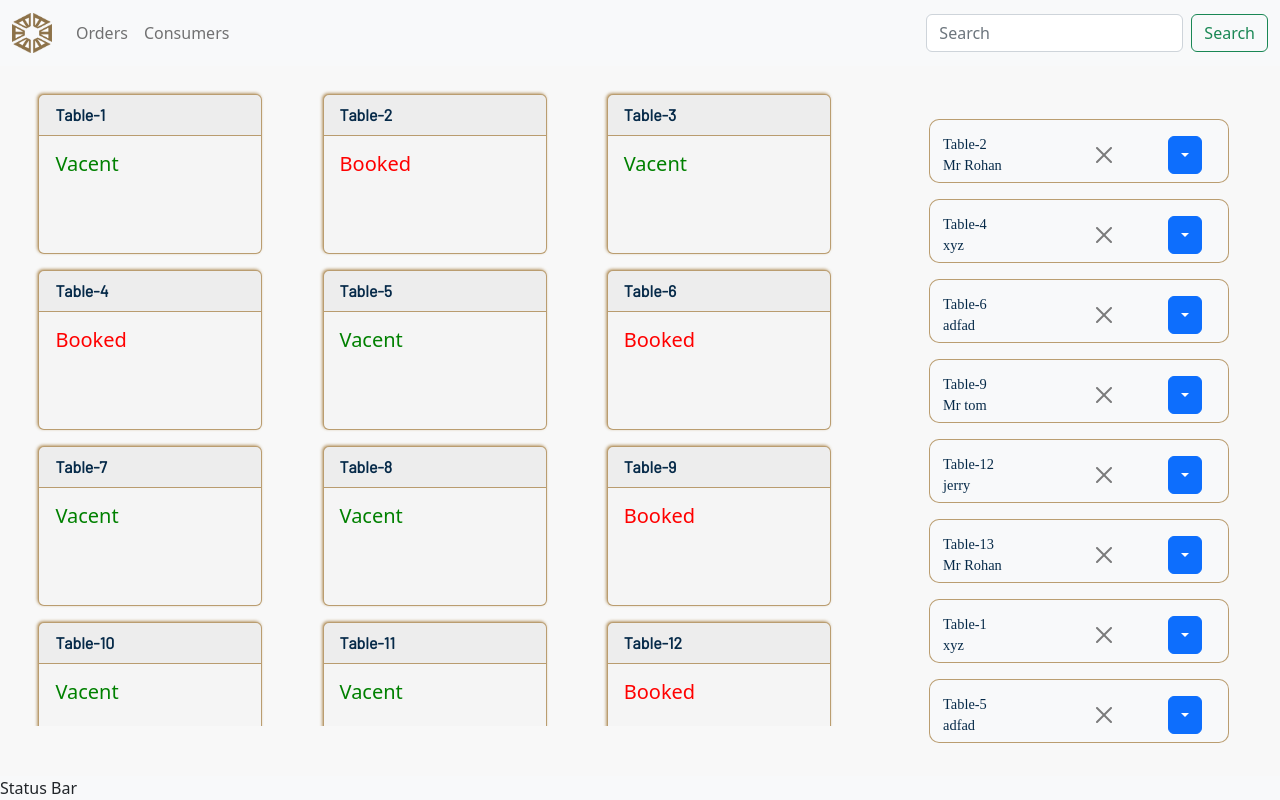
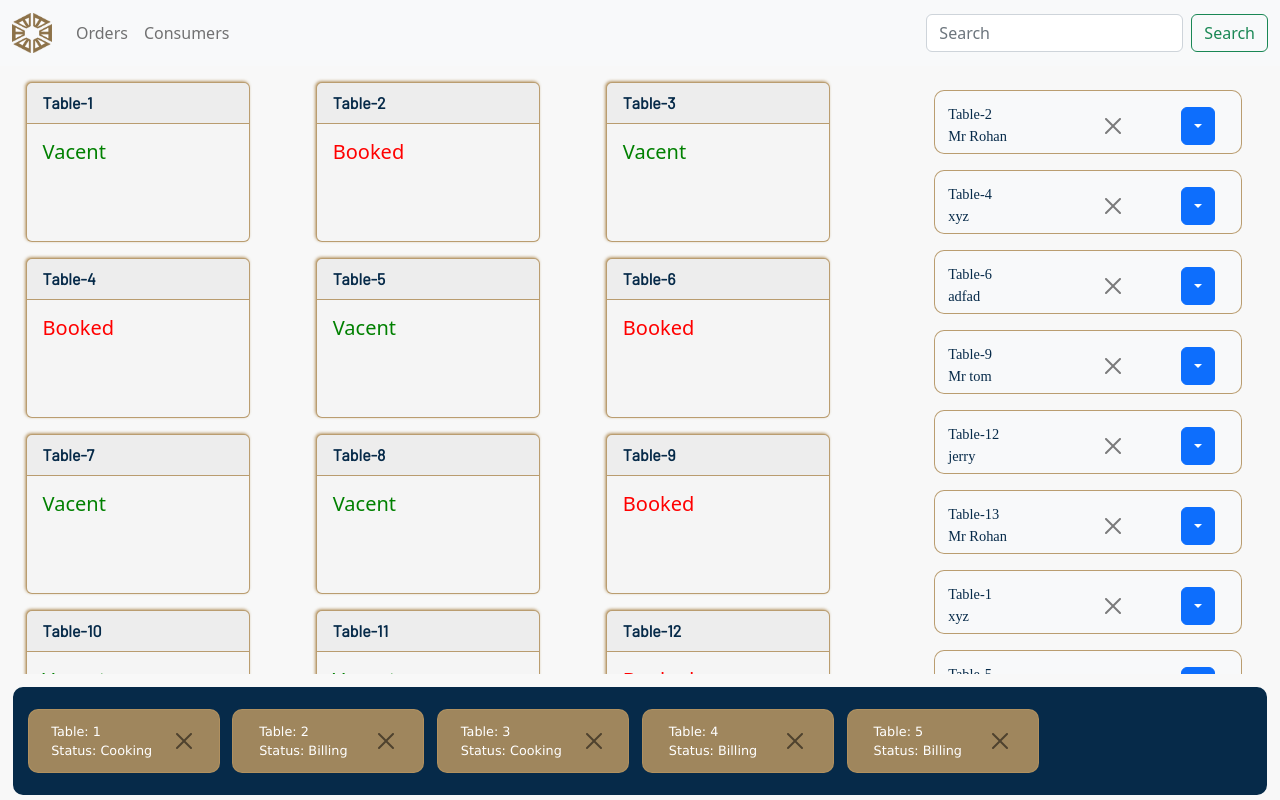
Before and after one commit to darshan9405/Hotel-Management-System, a React (Create React App) app: page / in a window 1280 px wide. Built offline with nearby package versions, Linux system fonts and the light colour scheme.

Commit message:
modify home page

```diff
--- a/src/App.js
+++ b/src/App.js
@@ -3,6 +3,7 @@ import NavBar from "./Components/Navbar";
 import ContentHolderPage from "./Pages/ContentHolderPage";
 import SideBarHolderPage from "./Pages/SideBarHolderPage";
 import "bootstrap/dist/css/bootstrap.min.css";
+import StatusBar from "./Components/StatusBar";
 function App() {
   return (
     <div className={classes.container}>
@@ -17,9 +18,7 @@ function App() {
           <SideBarHolderPage />
         </div>
       </div>
-      <div className={classes.statusBar}>
-        Status Bar
-      </div>
+      <StatusBar />
     </div>
   );
 }
--- a/src/App.module.css
+++ b/src/App.module.css
@@ -5,6 +5,7 @@
   height: 100vh;
   flex-direction: column;
   margin: 0;
+  max-width: 100vw;
 }
 
 .titleBar {
@@ -16,8 +17,7 @@
   display: grid;
   grid-template-columns: 7fr 3fr;
   width: 100vw;
-  height: 100%;
-  padding: 1vh 1vw;
+  height: 78%;
   /* margin:1vh 1vw; */
 }
 
@@ -30,11 +30,14 @@
 .sideBar {
   width: 100%;
   display: flex;
-  align-items: center;
+  align-items: start;
   justify-content: center;
   height: 100%;
 }
 .statusBar {
   background-color: #f8f9fa;
   height: fit-content;
+  margin: auto;
+  justify-content: center;
+  align-items: center;
 }
--- a/src/Components/SideComponent.js
+++ b/src/Components/SideComponent.js
@@ -8,7 +8,7 @@ const SideComponent = (props) => {
       </div>
       <div className={classes.Buttons}>
         <CloseButton />
-        <DropdownButton />
+        <DropdownButton title ={""}/>
       </div>
     </div>
   );
--- a/src/Components/StatusBar.js
+++ b/src/Components/StatusBar.js
@@ -1,7 +1,19 @@
-import classes from "/StatusBar.module.css"
-const StatusBar = ()=>{
-    return <div className={classes.container}>
-
+import StatusCard from "./StatusCards";
+import { statusData } from "../data/data";
+import classes from "./StatusBar.module.css";
+const StatusBar = () => {
+  return (
+    <div className={classes.container}>
+      {statusData.map((data) => {
+        return (
+          <StatusCard
+            key={data.table.toString()}
+            table={data.table}
+            status={data.status}
+          />
+        );
+      })}
     </div>
-}
-export default StatusBar
+  );
+};
+export default StatusBar;
--- a/src/Components/StatusBar.module.css
+++ b/src/Components/StatusBar.module.css
@@ -0,0 +1,19 @@
+.container {
+  width: 98vw;
+  overflow-x: auto;
+  overflow-y: hidden;
+  display: flex;
+  flex-direction: row;
+  align-items: center;
+  justify-content: safe;
+  margin-left: 1vw;
+  margin-right: 1vw;
+  margin-top: 5px;
+  border-radius: 10px;
+  border:2px solid #062a49;
+  font-size: medium;
+  font-family: Verdana, Geneva, Tahoma, sans-serif;
+  margin-bottom: 5px;
+  height: 100%;
+  background-color: #062a49;
+}
--- a/src/Components/StatusCard.module.css
+++ b/src/Components/StatusCard.module.css
@@ -0,0 +1,19 @@
+.container {
+  width: 15vw;
+  height: 8vh;
+  display: flex;
+  flex-direction: row;
+  background-color: #b39260e3;
+  padding: 0vh 1vw;
+  color: white;
+  border-radius: 10px;
+  align-items: center;
+  margin-left: 1vw;
+  justify-content: space-around;
+  border: 1px solid #b39260e3;
+}
+.container div {
+  margin: 0;
+  padding: 0;
+  font-size: 0.8rem;
+}
--- a/src/Components/StatusCards.js
+++ b/src/Components/StatusCards.js
@@ -0,0 +1,14 @@
+import classes from "./StatusCard.module.css";
+import { CloseButton } from "react-bootstrap";
+const StatusCard = (props) => {
+  return (
+    <div className={classes.container}>
+      <div style={{display:"flex",flexDirection:"column"}}>
+        <div className={classes.header}>Table: {props.table}</div>
+        <div className={classes.status}>Status: {props.status}</div>
+      </div>
+      <CloseButton />
+    </div>
+  );
+};
+export default StatusCard;
--- a/src/Pages/ContentHolderPage.module.css
+++ b/src/Pages/ContentHolderPage.module.css
@@ -5,5 +5,5 @@
     align-items: center;
     margin:1vh 1vw;
     overflow-y: scroll;
-    max-height: 80vh;
+    max-height: 75vh;
 }
--- a/src/Pages/SideBarHolderPage.js
+++ b/src/Pages/SideBarHolderPage.js
@@ -5,11 +5,9 @@ const SideBarHolderPage = () => {
   return (
     <div className={classes.container}>
       {sideData.map((data) => {
-        var table = data.table;
+        var table = data.table.toString();
         var name = data.name;
-        return (
-          <SideComponent key={toString(table)} name={name} table={table} />
-        );
+        return <SideComponent key={table} name={name} table={table} />;
       })}
     </div>
   );
--- a/src/Pages/SideBarHolderPage.module.css
+++ b/src/Pages/SideBarHolderPage.module.css
@@ -4,7 +4,7 @@
   height: 80vh;
   width: 100%;
   margin: 1vh 1vw;
-  max-height: 80vh;
+  max-height: 75vh;
   overflow-y:auto;
   padding:1vh 1vw;
 }
--- a/src/data/data.js
+++ b/src/data/data.js
@@ -27,3 +27,11 @@ export const sideData = [
   { table: 7, name: "Mr tom" },
   { table: 88, name: "jerry" },
 ];
+
+export const statusData = [
+  { table: 1, status: "Cooking" },
+  { table: 2, status: "Billing" },
+  { table: 3, status: "Cooking" },
+  { table: 4, status: "Billing" },
+  { table: 5, status: "Billing" },
+];
```
